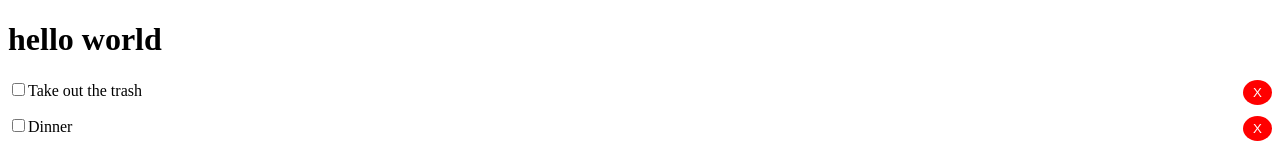
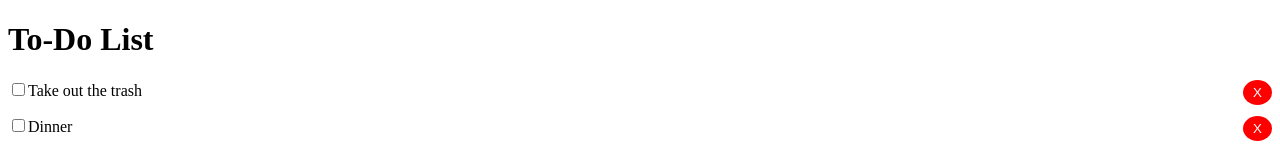
Before and after one commit to stevenkussmaul/todo-app-react, a React (Create React App) app: page / in a window 1280 px wide. Shown: the top 150 px of the page. Built offline with nearby package versions, Linux system fonts and the light colour scheme.

Commit message:
updated title

```diff
--- a/src/App.js
+++ b/src/App.js
@@ -41,7 +41,7 @@ class App extends Component {
     console.log(this.state.todos)
     return (
       <div className="App">
-        <h1>hello world</h1>
+        <h1>To-Do List</h1>
         <Todos todos={this.state.todos} markComplete={this.markComplete}/>
       </div>
     );
```
